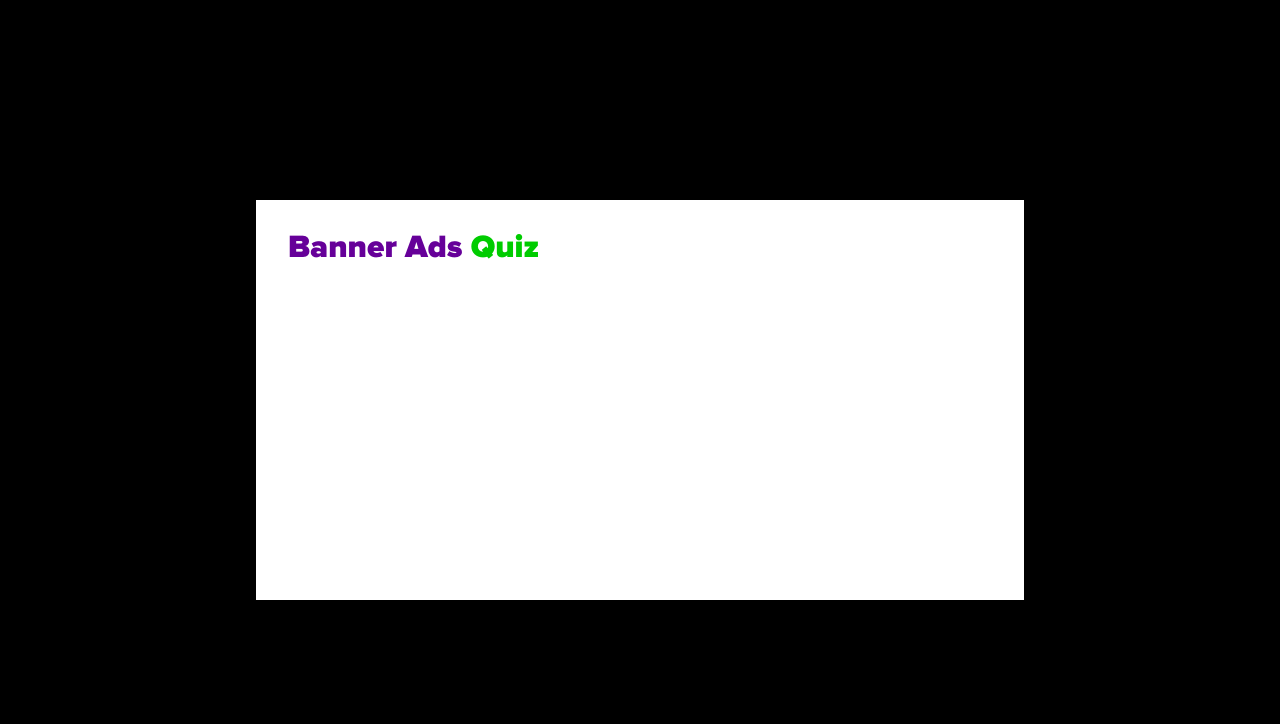
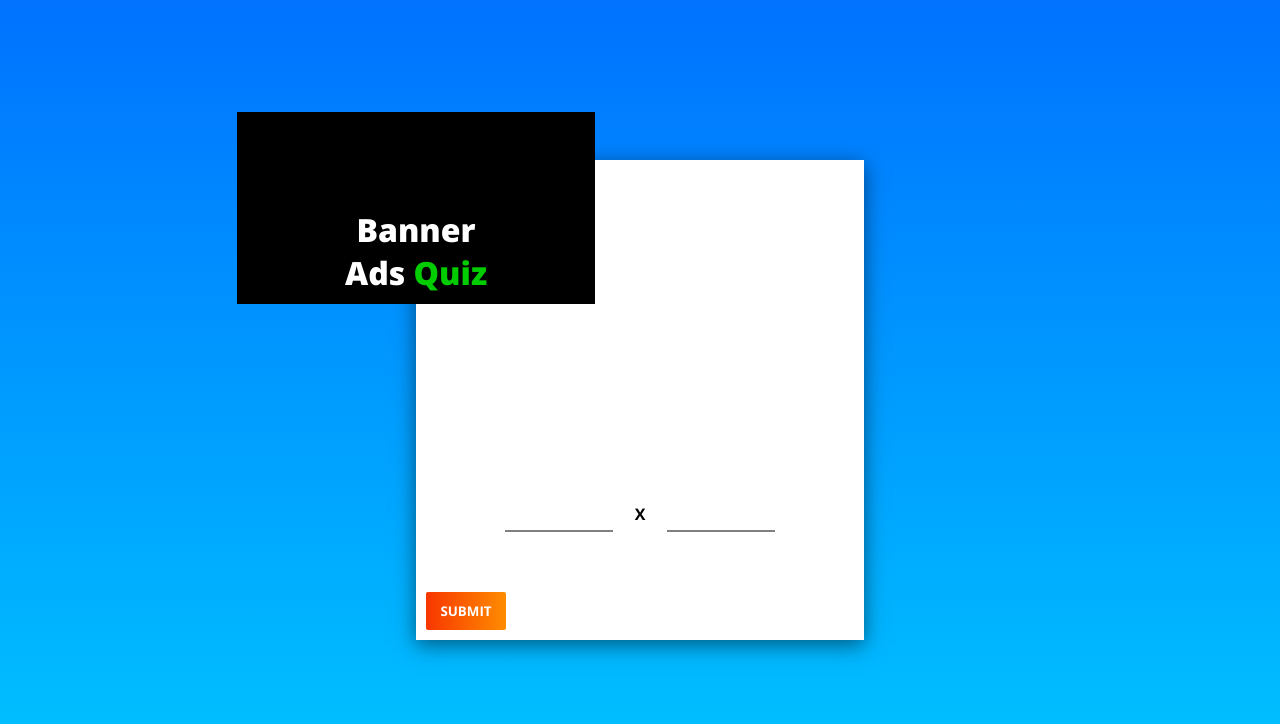
Before and after one commit to jamesbyrne89/Banner-Sizes-Quiz, a website: page app/index.html in a window 1280 px wide. Drawn offline with nearby package versions, Linux system fonts and the light colour scheme.

Commit message:
Added answer frm and submit button

```diff
--- a/app/assets/styles/styles.css
+++ b/app/assets/styles/styles.css
@@ -16,20 +16,80 @@ body {
 	display: flex;
 	align-items: center;
 	min-height: 100vh;
-	background: #000;
+	font-family: 'open sans';
+background: #00c6ff; /* fallback for old browsers */
+background: -webkit-linear-gradient(to top, #00c6ff , #0072ff); /* Chrome 10-25, Safari 5.1-6 */
+background: linear-gradient(to top, #00c6ff , #0072ff); /* W3C, IE 10+/ Edge, Firefox 16+, Chrome 26+, Opera 12+, Safari 7+ */
+
 }
 
-.app-wrapper {
-	width: 60%;
+.modal {
+	width: 35%;
 	margin: auto;
-	height: 50vh;
+	height: 60vh;
 	background: #fff;
+	box-shadow: 0px 5px 20px rgba(0,0,0,0.5);
+	text-align: center;
+	display: flex;
+	flex-direction: column;
+	justify-content: flex-end;
+}
+
+.answer-form {
+	margin: auto;
+	margin-bottom: 50px;
+	width: 80%;
+}
+
+.answer-form--height,
+.answer-form--width {
+	border-top: 0;
+	border-left: 0;
+	border-right: 0;
+	border-bottom: solid 2px grey;
+	height: 2em;
+	text-align: center;
+	width: 30%;
+	margin: 0 5%;
+	font-size: 1rem;
+}
+
+.cross {
+	font-size: 1rem;
+	line-height: 1.5rem;
+	font-weight: bold;
+}
+
+.submit {
+	font-weight: bold;
+	cursor: pointer;
+	color: white;
+	text-transform: uppercase;
+	padding: 0.75em 1em;
+	text-align: center;
+	border: none;
+	border-radius: 2px;
+	margin: 10px;
+	width: 80px;
+	font-family: 'open sans';
+background: #fe8c00; /* fallback for old browsers */
+background: -webkit-linear-gradient(to left, #fe8c00 , #f83600); /* Chrome 10-25, Safari 5.1-6 */
+background: linear-gradient(to left, #fe8c00 , #f83600); /* W3C, IE 10+/ Edge, Firefox 16+, Chrome 26+, Opera 12+, Safari 7+ */
+
 }
 
 .title {
-	font-family: 'Proxima Nova Black', helvetica;
-	color: $purple;
-	padding: 1em;
+	font-family: 'open sans', helvetica;
+	color: #fff;
+	padding: 3em;
+	font-weight: 800;
+	width: 80%;
+	height: 20%;
+	position: relative;
+	left: -40%;
+	top: -10%;
+	background: black;
+
 
 }
 
--- a/app/index.html
+++ b/app/index.html
@@ -3,6 +3,7 @@
 <head>
 
 <meta name=viewport content="width=device-width, initial-scale=1">
+<link href="https://fonts.googleapis.com/css?family=Open+Sans:300,400,700,800" rel="stylesheet">
         <!-- build:css assets/styles/styles.css -->
     <link rel="stylesheet" href="/temp/assets/styles/styles.css">
     <!-- endBuild -->
@@ -11,12 +12,15 @@
     <title>Banner Ad Sizes Quiz</title>
 </head>
 <body>
-  <main class="app-wrapper">
-    <div class="inner-wrapper--left">
+  <main class="modal">
       <h1 class="title">Banner Ads <span class="title--span">Quiz</span></h1>
-    </div>
-    <div class="inner-wrapper--right">
-    </div>
+      <h2 class="question"></h2>
+  <form class="answer-form">
+    <input class="answer-form--width">
+    <span class="cross">X</span>
+    <input class="answer-form--height">
+  </form>
+  <button class="submit">Submit</button>
   </main>
 </body>
 
--- a/app/temp/assets/styles/styles.css
+++ b/app/temp/assets/styles/styles.css
@@ -15,18 +15,83 @@ body {
 	    -ms-flex-align: center;
 	        align-items: center;
 	min-height: 100vh;
-	background: #000;
+	font-family: 'open sans';
+background: #00c6ff; /* fallback for old browsers */
+background: -webkit-linear-gradient(to top, #00c6ff , #0072ff); /* Chrome 10-25, Safari 5.1-6 */
+background: -webkit-linear-gradient(bottom, #00c6ff , #0072ff);
+background: linear-gradient(to top, #00c6ff , #0072ff); /* W3C, IE 10+/ Edge, Firefox 16+, Chrome 26+, Opera 12+, Safari 7+ */
+
 }
-.app-wrapper {
-	width: 60%;
+.modal {
+	width: 35%;
 	margin: auto;
-	height: 50vh;
+	height: 60vh;
 	background: #fff;
+	box-shadow: 0px 5px 20px rgba(0,0,0,0.5);
+	text-align: center;
+	display: -webkit-box;
+	display: -ms-flexbox;
+	display: flex;
+	-webkit-box-orient: vertical;
+	-webkit-box-direction: normal;
+	    -ms-flex-direction: column;
+	        flex-direction: column;
+	-webkit-box-pack: end;
+	    -ms-flex-pack: end;
+	        justify-content: flex-end;
+}
+.answer-form {
+	margin: auto;
+	margin-bottom: 50px;
+	width: 80%;
+}
+.answer-form--height,
+.answer-form--width {
+	border-top: 0;
+	border-left: 0;
+	border-right: 0;
+	border-bottom: solid 2px grey;
+	height: 2em;
+	text-align: center;
+	width: 30%;
+	margin: 0 5%;
+	font-size: 1rem;
+}
+.cross {
+	font-size: 1rem;
+	line-height: 1.5rem;
+	font-weight: bold;
+}
+.submit {
+	font-weight: bold;
+	cursor: pointer;
+	color: white;
+	text-transform: uppercase;
+	padding: 0.75em 1em;
+	text-align: center;
+	border: none;
+	border-radius: 2px;
+	margin: 10px;
+	width: 80px;
+	font-family: 'open sans';
+background: #fe8c00; /* fallback for old browsers */
+background: -webkit-linear-gradient(to left, #fe8c00 , #f83600); /* Chrome 10-25, Safari 5.1-6 */
+background: -webkit-linear-gradient(right, #fe8c00 , #f83600);
+background: linear-gradient(to left, #fe8c00 , #f83600); /* W3C, IE 10+/ Edge, Firefox 16+, Chrome 26+, Opera 12+, Safari 7+ */
+
 }
 .title {
-	font-family: 'Proxima Nova Black', helvetica;
-	color: #660099;
-	padding: 1em;
+	font-family: 'open sans', helvetica;
+	color: #fff;
+	padding: 3em;
+	font-weight: 800;
+	width: 80%;
+	height: 20%;
+	position: relative;
+	left: -40%;
+	top: -10%;
+	background: black;
+
 
 }
 .title--span {
```
